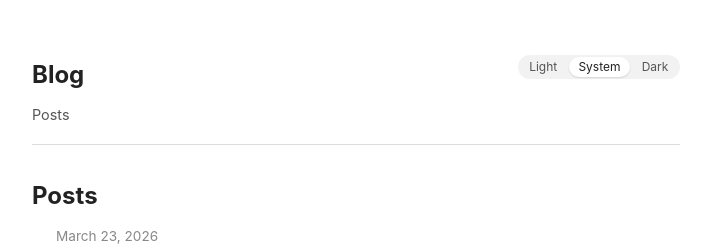
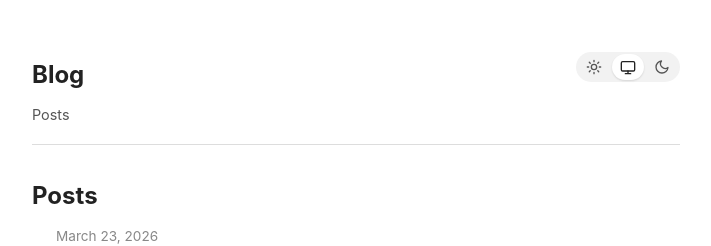
Before and after one commit to samcarey/blog, a Jekyll site: the page built from index.html, in a window 1280 px wide. Shown: the top 246 px of the page, without its empty margins (284-995 px from the left). Built offline with Jekyll 4.4.1, drawn with Linux system fonts in a browser that asks for light colours.

Commit message:
Use sun/monitor/moon icons for theme toggle
Replaces the Light/System/Dark text labels with inline SVG icons
(currentColor stroke) so the toggle stays compact and reads as a
control rather than a wordy nav element. Each button keeps an
aria-label and title so the meaning is still announced and tooltipped.

```diff
--- a/_layouts/default.html
+++ b/_layouts/default.html
@@ -91,12 +91,17 @@
       border: 0;
       background: transparent;
       color: var(--nav);
-      font: inherit;
-      font-size: 0.75rem;
-      padding: 0.25rem 0.6rem;
+      padding: 0.3rem 0.5rem;
       border-radius: 999px;
       cursor: pointer;
-      line-height: 1;
+      display: inline-flex;
+      align-items: center;
+      justify-content: center;
+    }
+    .theme-toggle button svg {
+      width: 16px;
+      height: 16px;
+      display: block;
     }
     .theme-toggle button:hover { color: var(--nav-hover); }
     .theme-toggle button[aria-pressed="true"] {
@@ -111,9 +116,23 @@
     <div class="header-row">
       <h1><a href="{{ site.baseurl }}/">{{ site.title }}</a></h1>
       <div class="theme-toggle" role="group" aria-label="Theme">
-        <button type="button" data-theme-set="light" aria-pressed="false">Light</button>
-        <button type="button" data-theme-set="system" aria-pressed="false">System</button>
-        <button type="button" data-theme-set="dark" aria-pressed="false">Dark</button>
+        <button type="button" data-theme-set="light" aria-pressed="false" aria-label="Light theme" title="Light">
+          <svg viewBox="0 0 24 24" fill="none" stroke="currentColor" stroke-width="2" stroke-linecap="round" stroke-linejoin="round" aria-hidden="true">
+            <circle cx="12" cy="12" r="4"/>
+            <path d="M12 2v2M12 20v2M4.93 4.93l1.41 1.41M17.66 17.66l1.41 1.41M2 12h2M20 12h2M4.93 19.07l1.41-1.41M17.66 6.34l1.41-1.41"/>
+          </svg>
+        </button>
+        <button type="button" data-theme-set="system" aria-pressed="false" aria-label="System theme" title="System">
+          <svg viewBox="0 0 24 24" fill="none" stroke="currentColor" stroke-width="2" stroke-linecap="round" stroke-linejoin="round" aria-hidden="true">
+            <rect x="2" y="4" width="20" height="14" rx="2"/>
+            <path d="M8 22h8M12 18v4"/>
+          </svg>
+        </button>
+        <button type="button" data-theme-set="dark" aria-pressed="false" aria-label="Dark theme" title="Dark">
+          <svg viewBox="0 0 24 24" fill="none" stroke="currentColor" stroke-width="2" stroke-linecap="round" stroke-linejoin="round" aria-hidden="true">
+            <path d="M21 12.79A9 9 0 1 1 11.21 3 7 7 0 0 0 21 12.79z"/>
+          </svg>
+        </button>
       </div>
     </div>
     <nav>
```
